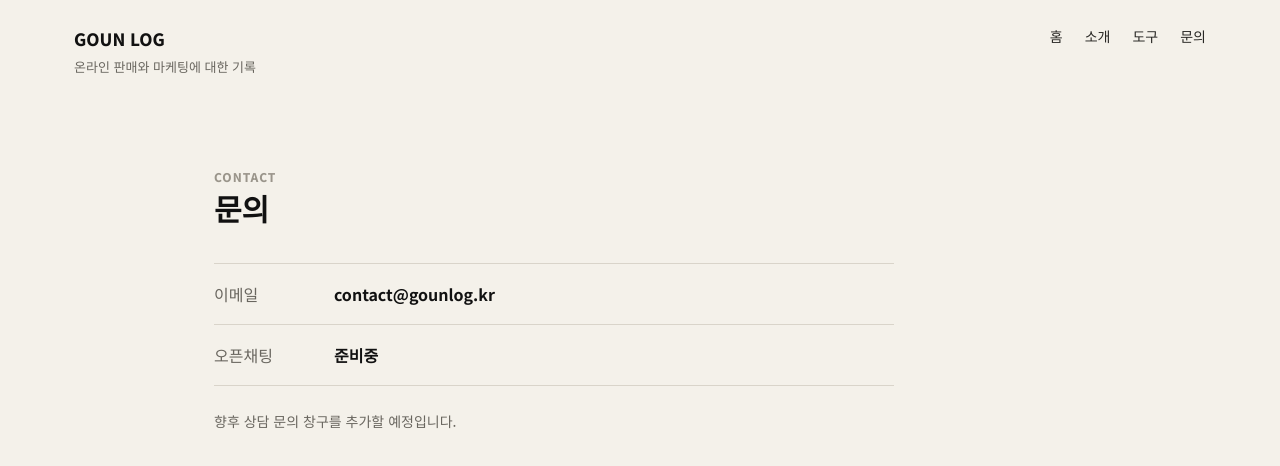
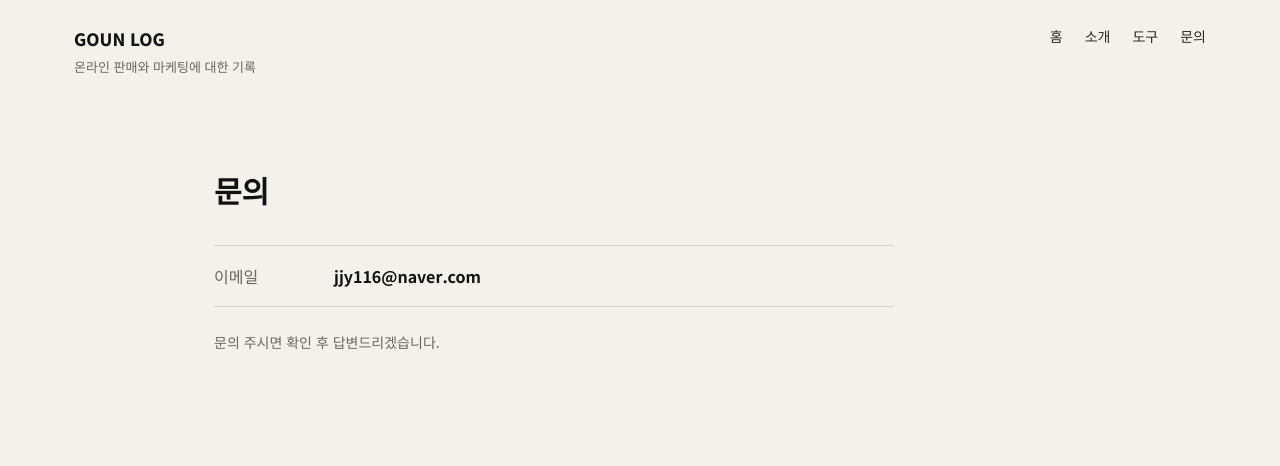
Before and after one commit to goun-0728/goun-log, a Next.js app: page /contact in a window 1280 px wide. Shown: the top 466 px of the page. Built offline with nearby package versions, Linux system fonts and the light colour scheme; no server answers.

Commit message:
Update contact page email

```diff
--- a/app/contact/page.tsx
+++ b/app/contact/page.tsx
@@ -9,19 +9,16 @@ export default function ContactPage() {
   return (
     <main className="simple-page">
       <section>
-        <p className="eyebrow">Contact</p>
         <h1>문의</h1>
         <dl className="contact-list">
           <div>
             <dt>이메일</dt>
-            <dd>contact@gounlog.kr</dd>
-          </div>
-          <div>
-            <dt>오픈채팅</dt>
-            <dd>준비중</dd>
+            <dd>
+              <a href="mailto:jjy116@naver.com">jjy116@naver.com</a>
+            </dd>
           </div>
         </dl>
-        <p className="muted-copy">향후 상담 문의 창구를 추가할 예정입니다.</p>
+        <p className="muted-copy">문의 주시면 확인 후 답변드리겠습니다.</p>
       </section>
     </main>
   );
```
